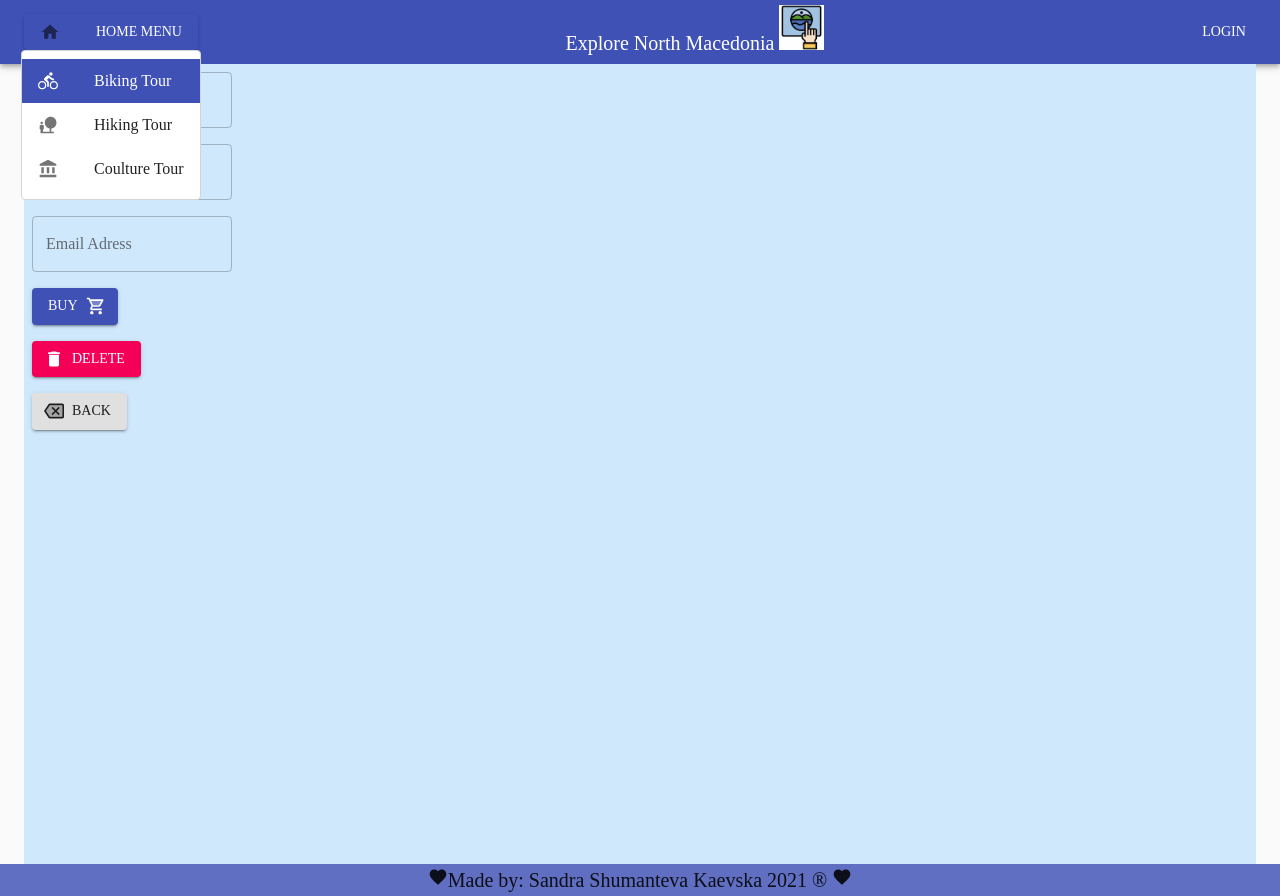
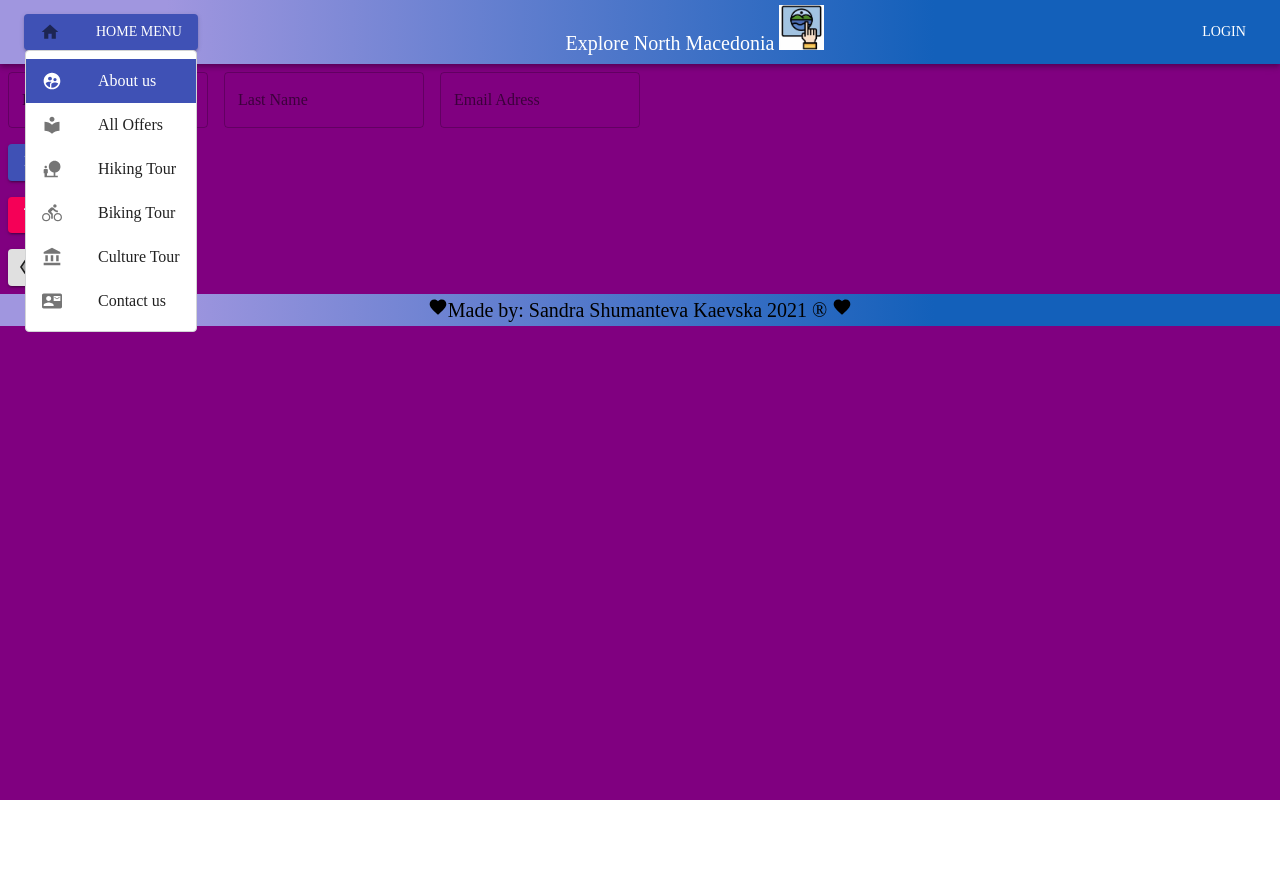
Before and after one commit to sandra-shumanteva-kaevska/Explore-North-Macedonia, a React (Create React App) app in the folder frontend/: page /orders in a window 1280 px wide. Both pictures are taken after a click on the button "HOME MENU". After the commit the page ends 800 px from the top, so only its background shows below. Built offline with nearby package versions, Linux system fonts and the light colour scheme; a web font is replaced by a local one.

Commit message:
back btn

```diff
--- a/frontend/src/App.js
+++ b/frontend/src/App.js
@@ -1,30 +1,31 @@
-import React from "react"
-import { BrowserRouter, Route, Switch } from "react-router-dom"
-import { ThemeProvider, createMuiTheme } from '@material-ui/core/styles'
+import React from 'react'
+import { BrowserRouter, Route, Switch } from 'react-router-dom'
+import { ThemeProvider } from '@material-ui/core/styles'
+import Box from '@material-ui/core/Box'
 
-import { Categories } from "./pages/Categories"
-import { OffersList } from "./pages/OffersList"
-import { OfferInfo } from "./pages/OfferInfo"
-import { Order } from "./pages/Order"
+import { Categories } from './pages/Categories'
+import { OffersList } from './pages/OffersList'
+import { OfferInfo } from './pages/OfferInfo'
+import { Order } from './pages/Order'
 import { Header } from './components/Header'
 import { Footer } from './components/Footer'
+import { myTheme } from './theme/myTheme'
+import { makeStyles } from '@material-ui/core/styles'
 
-const theme = createMuiTheme({
-  typography: {
-    fontFamily: [
-      'Chilanka',
-      'cursive',
-    ].join(','),
+const useStyles = makeStyles((theme) => ({
+  root: {
+    height: `100vh`,
+    backgroundColor: 'purple'
   },
-});
+
+}));
 
 export const App = () => {
+  const classes = useStyles();
   return (
-    <ThemeProvider theme={theme}>
-      <Header>
-
-      </Header>
-
+    <ThemeProvider theme={myTheme}>
+      <Box className={classes.root}>
+        <Header />
         <BrowserRouter>
           <Switch>
 
@@ -47,7 +48,8 @@ export const App = () => {
           </Switch>
         </BrowserRouter>
 
-      <Footer></Footer>
+        <Footer />
+      </Box>
     </ThemeProvider>
   )
 }
--- a/frontend/src/components/Container.js
+++ /dev/null
@@ -1,17 +0,0 @@
-import React from 'react';
-import CssBaseline from '@material-ui/core/CssBaseline';
-import Typography from '@material-ui/core/Typography';
-import Container from '@material-ui/core/Container';
-
-export default function SimpleContainer({ children }) {
-    return (
-        <React.Fragment>
-            <CssBaseline />
-            <Container >
-                <Typography component="div" style={{ backgroundColor: '#cfe8fc', height: '100vh' }} >
-                    {children}
-                </Typography>
-            </Container>
-        </React.Fragment>
-    );
-}
--- a/frontend/src/components/Footer.js
+++ b/frontend/src/components/Footer.js
@@ -9,10 +9,10 @@ const useStyles = makeStyles((theme) => ({
         flex: 1,
         justifyContent: 'center',
         flexDirection: 'row',
-        backgroundColor: '#3f51b5d1',
+        background: 'linear-gradient(90deg, rgba(160,150,223,1) 13%, rgba(19,96,186,1) 73%)',
     },
     footer: {
-        bottom: '0px'
+        bottom: '0px',
     }
 }));
 
--- a/frontend/src/components/Header.js
+++ b/frontend/src/components/Header.js
@@ -22,6 +22,9 @@ const useStyles = makeStyles((theme) => ({
     imgLogo: {
         height: '45px',
         width: '45px',
+    },
+    navBar: {
+        background: 'linear-gradient(90deg, rgba(160,150,223,1) 13%, rgba(19,96,186,1) 73%)',
     }
 }));
 
@@ -30,11 +33,11 @@ export const Header = () => {
 
     return (
         <div className={classes.root}>
-            <AppBar position="static">
+            <AppBar className={classes.navBar} position="static">
                 <Toolbar>
                     <Menu />
                     <Typography variant="h6" className={classes.title}>
-                        Explore North Macedonia <img src={logo} className={classes.imgLogo} />
+                        Explore North Macedonia <img src={logo} alt='Point finger' className={classes.imgLogo} />
                     </Typography>
                     <Button color="inherit">Login</Button>
                 </Toolbar>
--- a/frontend/src/components/Menu.js
+++ b/frontend/src/components/Menu.js
@@ -9,6 +9,9 @@ import DirectionsBikeIcon from '@material-ui/icons/DirectionsBike'
 import NaturePeopleIcon from '@material-ui/icons/NaturePeople'
 import AccountBalanceIcon from '@material-ui/icons/AccountBalance'
 import HomeIcon from '@material-ui/icons/Home'
+import ContactMailIcon from '@material-ui/icons/ContactMail'
+import SupervisedUserCircleIcon from '@material-ui/icons/SupervisedUserCircle'
+import LocalLibraryIcon from '@material-ui/icons/LocalLibrary'
 
 const StyledMenu = withStyles({
     paper: {
@@ -74,22 +77,47 @@ export default function CustomizedMenus() {
             >
                 <StyledMenuItem>
                     <ListItemIcon>
-                        <DirectionsBikeIcon fontSize="small" />
+                        <SupervisedUserCircleIcon fontSize="small" />
                     </ListItemIcon>
-                    <ListItemText primary="Biking Tour" />
+                    <ListItemText primary="About us" />
                 </StyledMenuItem>
-                <StyledMenuItem>
+
+
+                <StyledMenuItem component="a" href="/offers">
+                    <ListItemIcon>
+                        <LocalLibraryIcon fontSize="small" />
+                    </ListItemIcon>
+                    <ListItemText primary="All Offers" />
+                </StyledMenuItem>
+
+                <StyledMenuItem component="a" href="/offers?category=hiking-tours">
                     <ListItemIcon>
                         <NaturePeopleIcon fontSize="small" />
                     </ListItemIcon>
                     <ListItemText primary="Hiking Tour" />
                 </StyledMenuItem>
-                <StyledMenuItem>
+
+                <StyledMenuItem component="a" href="/offers?category=biking-tours">
+                    <ListItemIcon>
+                        <DirectionsBikeIcon fontSize="small" />
+                    </ListItemIcon>
+                    <ListItemText primary="Biking Tour" />
+                </StyledMenuItem>
+
+                <StyledMenuItem component="a" href="/offers?category=culture-tours">
                     <ListItemIcon>
                         <AccountBalanceIcon fontSize="small" />
                     </ListItemIcon>
-                    <ListItemText primary="Coulture Tour" />
+                    <ListItemText primary="Culture Tour" />
                 </StyledMenuItem>
+
+                <StyledMenuItem>
+                    <ListItemIcon>
+                        <ContactMailIcon fontSize="small" />
+                    </ListItemIcon>
+                    <ListItemText primary="Contact us" />
+                </StyledMenuItem>
+
             </StyledMenu>
         </div>
     );
--- a/frontend/src/components/OfferInfoCard.js
+++ b/frontend/src/components/OfferInfoCard.js
@@ -6,8 +6,8 @@ import CardActions from '@material-ui/core/CardActions'
 import CardContent from '@material-ui/core/CardContent'
 import Typography from '@material-ui/core/Typography'
 import MuiImageSlider from 'mui-image-slider'
+import { Link } from 'react-router-dom'
 
-import Container from 'components/Container'
 import ButtonBack from 'components/ButtonBack'
 
 const useStyles = makeStyles({
@@ -27,7 +27,7 @@ export const OfferInfoCard = (offer) => {
     const classes = useStyles();
 
     return (
-        <Container>
+        <>
             <Card className={classes.root}>
                 <CardActionArea>
 
@@ -46,7 +46,7 @@ export const OfferInfoCard = (offer) => {
                 <CardActions>
                 </CardActions>
             </Card>
-            <ButtonBack>Back</ButtonBack>
-        </Container>
+            <Link to="/"><ButtonBack /></Link>
+        </>
     );
 }
--- a/frontend/src/pages/OffersList.js
+++ b/frontend/src/pages/OffersList.js
@@ -1,9 +1,9 @@
 import React, { useState, useEffect } from 'react'
 import Loader from 'react-loader-spinner'
-import { useLocation } from 'react-router-dom'
+import { useLocation, Link } from 'react-router-dom'
 
-import { offersAPI } from '../config'
-import { OfferCard } from '../components/OfferCard'
+import { offersAPI } from 'config'
+import { OfferCard } from 'components/OfferCard'
 import ButtonBack from 'components/ButtonBack'
 import Grid from 'components/Grid'
 
@@ -42,7 +42,7 @@ export const OffersList = () => {
                     <OfferCard key={offer._id} {...offer} />
                 )}
             </Grid>
-            <ButtonBack></ButtonBack>
+            <Link to="/"><ButtonBack /></Link>
         </section>
 
 }
--- a/frontend/src/pages/Order.js
+++ b/frontend/src/pages/Order.js
@@ -2,8 +2,6 @@ import React from 'react'
 import { makeStyles } from '@material-ui/core/styles'
 import TextField from '@material-ui/core/TextField'
 
-
-import Container from '../components/Container'
 import ButtonBack from 'components/ButtonBack'
 import ButtonBuy from 'components/ButtonBuy'
 import ButtonDelete from 'components/ButtonDelete'
@@ -21,21 +19,16 @@ export const Order = () => {
     const classes = useStyles()
 
     return (
-        <Container>
-
+        <>
             <form className={classes.root} noValidate autoComplete="off">
                 <TextField id='firstName' label="First Name" variant="outlined" />
-            </form>
-            <form className={classes.root} noValidate autoComplete="off">
                 <TextField id='lastName' label="Last Name" variant="outlined" />
-            </form>
-            <form className={classes.root} noValidate autoComplete="off">
                 <TextField id='email' label="Email Adress" variant="outlined" />
             </form>
 
             <ButtonBuy />
             <ButtonDelete />
             <ButtonBack />
-        </Container>
+        </>
     )
 }
--- /dev/null
+++ b/frontend/src/theme/myTheme.js
@@ -0,0 +1,25 @@
+import { createMuiTheme } from '@material-ui/core/styles'
+
+export const myTheme = createMuiTheme({
+    typography: {
+        fontFamily: [
+            'Chilanka',
+            'cursive',
+        ].join(','),
+    },
+    // overrides: {
+    //     MuiAppBar: {
+    //         colorDefault: "#3f51b5d1",
+    //     },
+    //     MuiCard: {
+    //         root: {
+    //             background: "#3f51b5d1",
+    //         }
+    //     },
+    //     MuiOutlinedInput: {
+    //         root: {
+    //             background: "#3f51b5d1",
+    //         }
+    //     }
+    // }
+});
```
Also changed, not shown: frontend/src/components/OfferCard.js (+8 -8 lines). Lines whose indentation alone changed are shown as unchanged.
